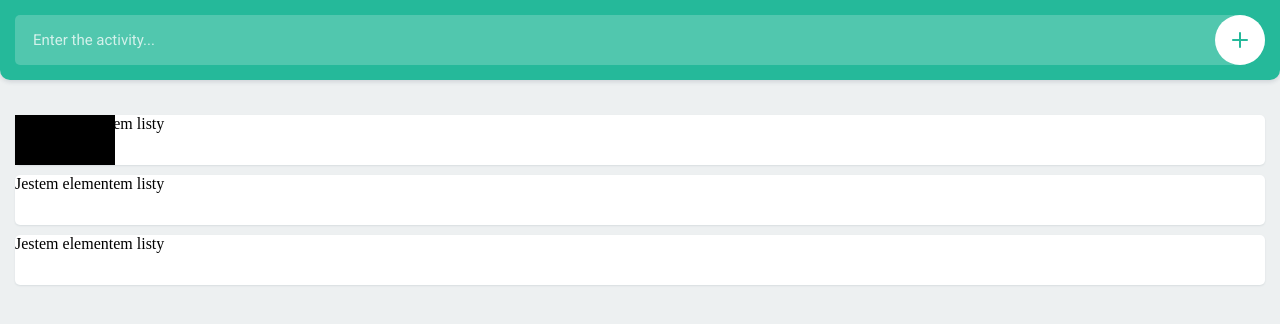
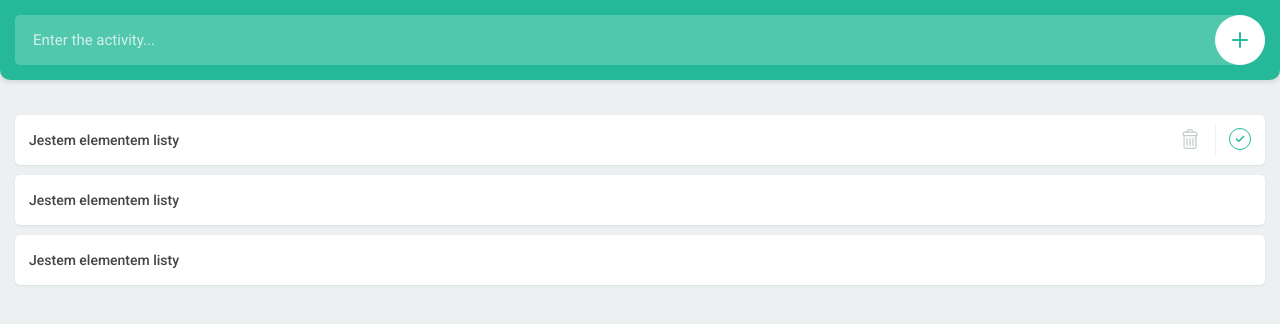
Before and after one commit to mszyszka/to-do-app-JavaScript, a plain HTML site: page index.html in a window 1280 px wide. Drawn offline with Linux system fonts and the light colour scheme.

Commit message:
I added some css

```diff
--- a/css/style.css
+++ b/css/style.css
@@ -1,8 +1,13 @@
+body, input, button {
+    font-family: 'Roboto', sans-serif;
+}
+
 body {
     background: #edf0f1;
 }
-body input {
-    font-family: 'Roboto', sans-serif;
+
+.noFill {
+    fill: none;
 }
 
 .container {
@@ -100,10 +105,15 @@ ul.todo {
 
 ul.todo li {
     width: 100%;
-    height: 50px;
+    min-height: 50px;
     float: left;
+    font-size: 14px;
+    font-weight: 500;
+    color: #444444;
+    line-height: 22px;
     background: #ffffff;
     border-radius: 5px;
+    padding: 14px 100px 14px 14px;
     box-shadow: 0px 1px 2px rgba(44,62,80, 0.10);
     margin: 0 0 10px 0;
     position: relative;
@@ -116,10 +126,9 @@ ul.todo li:last-of-type {
 ul.todo li .buttons {
     width: 100px;
     height: 50px;
-    background: #000000;
     position: absolute;
     top: 0;
-    left: 0;
+    right: 0;
 
 }
 
@@ -131,10 +140,45 @@ ul.todo li .buttons button {
     border: 0;
     box-shadow: none;
     outline: none;
+    position: relative;
+    cursor: pointer;
 
+    -webkit-appearance: none;
     -moz-appearance: none;
-    -webkit-appearance: none;
     -ms-appearance: none;
     -o-appearance: none;
     appearance: none;
 }
+
+ul.todo li .buttons button:last-of-type::before {
+    content: '';
+    width: 1px;
+    height: 30px;
+    position: absolute;
+    top: 10px;
+    left: 0px;
+    background: #edf0f1;
+}
+
+ul.todo .buttons button svg{
+    width: 22px;
+    height: 22px;
+
+}
+
+ul.todo .buttons button.complete svg{
+    border-radius: 100%;
+    border: 1.5px solid #25b99a;
+    fill: #25b99a;
+}
+
+ul.todo .buttons button svg {
+    transition: 0.2s ease;
+}
+ul.todo .buttons button.remove svg {
+    fill: #c0cecb;
+}
+
+ul.todo .buttons button.remove:hover svg {
+    fill: red;
+}
--- a/index.html
+++ b/index.html
@@ -15,7 +15,7 @@
     <header>
         <input type="text" placeholder="Enter the activity..." id="item">
         <button id="add">
-                <svg version="1.1" id="Layer_1" xmlns="http://www.w3.org/2000/svg" xmlns:xlink="http://www.w3.org/1999/xlink" x="0px" y="0px" viewBox="0 0 16 16" style="enable-background:new 0 0 16 16;" xml:space="preserve"><g><path class="fill" d="M16,8c0,0.5-0.5,1-1,1H9v6c0,0.5-0.5,1-1,1s-1-0.5-1-1V9H1C0.5,9,0,8.5,0,8s0.5-1,1-1h6V1c0-0.5,0.5-1,1-1s1,0.5,1,1v6h6C15.5,7,16,7.5,16,8z"/></g>
+                <svg version="1.1" xmlns="http://www.w3.org/2000/svg" xmlns:xlink="http://www.w3.org/1999/xlink" x="0px" y="0px" viewBox="0 0 16 16" style="enable-background:new 0 0 16 16;" xml:space="preserve"><g><path class="fill" d="M16,8c0,0.5-0.5,1-1,1H9v6c0,0.5-0.5,1-1,1s-1-0.5-1-1V9H1C0.5,9,0,8.5,0,8s0.5-1,1-1h6V1c0-0.5,0.5-1,1-1s1,0.5,1,1v6h6C15.5,7,16,7.5,16,8z"/></g>
            </svg>
         </button>
     </header>
@@ -24,8 +24,12 @@
         <ul class="todo">
             <li>Jestem elementem listy
                 <div class="buttons">
-                    <button></button>
-                    <button></button>
+                    <button class="remove">
+                        <svg version="1.1" xmlns="http://www.w3.org/2000/svg" xmlns:xlink="http://www.w3.org/1999/xlink" x="0px" y="0px" viewBox="0 0 22 22" style="enable-background:new 0 0 22 22;" xml:space="preserve"><rect class='noFill' width='22' height='22'/><g><g><path class="fill" d="M16.1,3.6h-1.9V3.3c0-1.3-1-2.3-2.3-2.3h-1.7C8.9,1,7.8,2,7.8,3.3v0.2H5.9c-1.3,0-2.3,1-2.3,2.3v1.3c0,0.5,0.4,0.9,0.9,1v10.5c0,1.3,1,2.3,2.3,2.3h8.5c1.3,0,2.3-1,2.3-2.3V8.2c0.5-0.1,0.9-0.5,0.9-1V5.9C18.4,4.6,17.4,3.6,16.1,3.6z M9.1,3.3c0-0.6,0.5-1.1,1.1-1.1h1.7c0.6,0,1.1,0.5,1.1,1.1v0.2H9.1V3.3z M16.3,18.7c0,0.6-0.5,1.1-1.1,1.1H6.7c-0.6,0-1.1-0.5-1.1-1.1V8.2h10.6L16.3,18.7L16.3,18.7z M17.2,7H4.8V5.9c0-0.6,0.5-1.1,1.1-1.1h10.2c0.6,0,1.1,0.5,1.1,1.1V7z"/></g><g><g><path class="fill" d="M11,18c-0.4,0-0.6-0.3-0.6-0.6v-6.8c0-0.4,0.3-0.6,0.6-0.6s0.6,0.3,0.6,0.6v6.8C11.6,17.7,11.4,18,11,18z"/></g><g><path class="fill" d="M8,18c-0.4,0-0.6-0.3-0.6-0.6v-6.8C7.4,10.2,7.7,10,8,10c0.4,0,0.6,0.3,0.6,0.6v6.8C8.7,17.7,8.4,18,8,18z"/></g><g><path class="fill" d="M14,18c-0.4,0-0.6-0.3-0.6-0.6v-6.8c0-0.4,0.3-0.6,0.6-0.6c0.4,0,0.6,0.3,0.6,0.6v6.8C14.6,17.7,14.3,18,14,18z"/></g></g></g></svg>
+                    </button>
+                    <button class="complete">
+                        <svg version="1.1" id="Layer_1" xmlns="http://www.w3.org/2000/svg" xmlns:xlink="http://www.w3.org/1999/xlink" x="0px" y="0px" viewBox="0 0 22 22" style="enable-background:new 0 0 22 22;" xml:space="preserve"><rect y="0" class="noFill" width="22" height="22"/><g><path class="fill" d="M9.7,14.4L9.7,14.4c-0.2,0-0.4-0.1-0.5-0.2l-2.7-2.7c-0.3-0.3-0.3-0.8,0-1.1s0.8-0.3,1.1,0l2.1,2.1l4.8-4.8c0.3-0.3,0.8-0.3,1.1,0s0.3,0.8,0,1.1l-5.3,5.3C10.1,14.3,9.9,14.4,9.7,14.4z"/></g></svg>
+                    </button>
                 </div>
             </li>
             <li>Jestem elementem listy</li>
```
